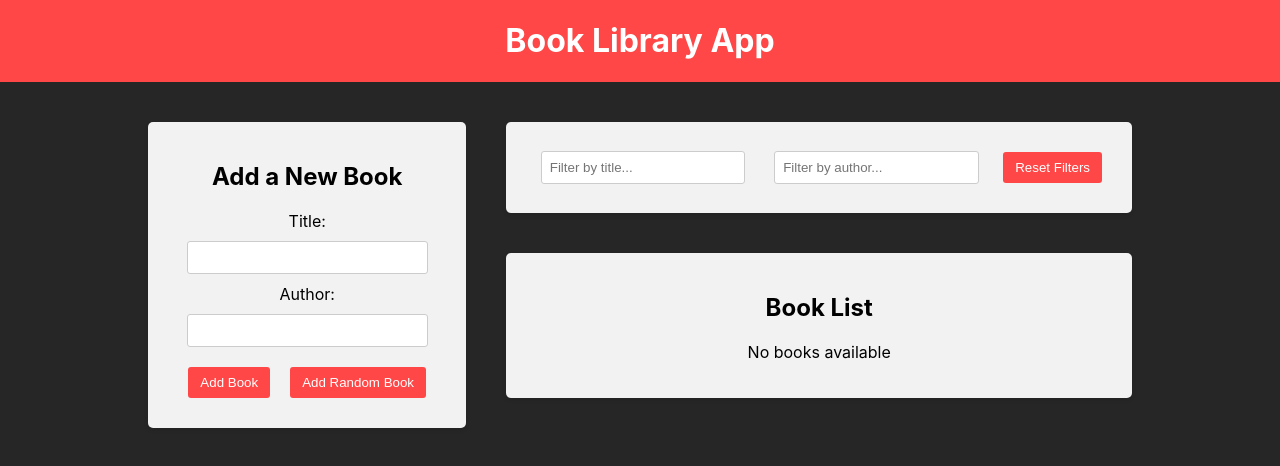
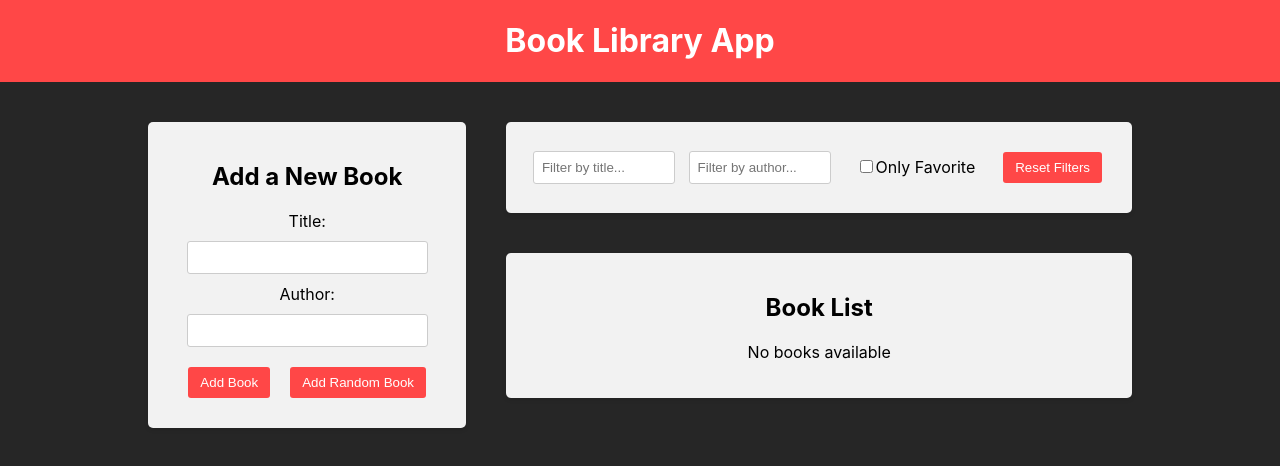
Before and after one commit to JaneSardarian/Book-Library-App, a React (Create React App) app in the folder frontend/: page / in a window 1280 px wide. Shown: the top 466 px of the page. Built offline with nearby package versions, Linux system fonts and the light colour scheme.

Commit message:
Favorite checkbox filter

```diff
--- a/frontend/src/components/BookList/BookList.js
+++ b/frontend/src/components/BookList/BookList.js
@@ -4,12 +4,14 @@
 import {
   selectTitleFilter,
   selectAuthorFilter,
+  selectOnlyFavoriteFilter,
 } from '../../redux/slices/filterSlice';
 import './BookList.css';
 const BookList = () => {
   const books = useSelector((state) => state.books);
   const titleFilter = useSelector(selectTitleFilter);
   const authorFilter = useSelector(selectAuthorFilter);
+  const onlyFavoriteFilter = useSelector(selectOnlyFavoriteFilter);
   const dispatch = useDispatch();
 
   const handleDeleteBook = (id) => {
@@ -26,8 +28,8 @@
     const matchesAuthor = book.author
       .toLowerCase()
       .includes(authorFilter.toLowerCase());
-
-    return matchesTitle && matchesAuthor;
+    const matchesFavorite = onlyFavoriteFilter ? book.isFavorite : true;
+    return matchesTitle && matchesAuthor && matchesFavorite;
   });
 
   return (
--- a/frontend/src/components/Filter/Filter.js
+++ b/frontend/src/components/Filter/Filter.js
@@ -1,9 +1,11 @@
 import { useDispatch, useSelector } from 'react-redux';
 import {
   selectTitleFilter,
+  selectAuthorFilter,
+  selectOnlyFavoriteFilter,
   setTitleFilter,
-  selectAuthorFilter,
   setAuthorFilter,
+  setOnlyFavorite,
   resetFilters,
 } from '../../redux/slices/filterSlice';
 import './Filter.css';
@@ -12,12 +14,16 @@
   const dispatch = useDispatch();
   const titleFilter = useSelector(selectTitleFilter);
   const authorFilter = useSelector(selectAuthorFilter);
+  const onlyFavoriteFilter = useSelector(selectOnlyFavoriteFilter);
 
   const handleTitleFilterChange = (e) => {
     dispatch(setTitleFilter(e.target.value));
   };
   const handleAuthorFilterChange = (e) => {
     dispatch(setAuthorFilter(e.target.value));
+  };
+  const handleOnlyFavoriteFilterChange = () => {
+    dispatch(setOnlyFavorite());
   };
   const handleResetFilters = () => {
     dispatch(resetFilters());
@@ -41,6 +47,16 @@
             onChange={handleAuthorFilterChange}
           ></input>
         </div>
+        <div className="filter-group">
+          <label>
+            <input
+              type="checkbox"
+              checked={onlyFavoriteFilter}
+              onChange={handleOnlyFavoriteFilterChange}
+            />
+            Only Favorite
+          </label>
+        </div>
         <button type="button" onClick={handleResetFilters}>
           Reset Filters
         </button>
--- a/frontend/src/redux/slices/filterSlice.js
+++ b/frontend/src/redux/slices/filterSlice.js
@@ -3,6 +3,7 @@
 const initialState = {
   title: '',
   author: '',
+  onlyFavorite: false,
 };
 
 const filterSlice = createSlice({
@@ -25,16 +26,25 @@
     setAuthorFilter: (state, action) => {
       state.author = action.payload;
     },
-    resetFilters: (state) => {
+    setOnlyFavorite: (state) => {
+      state.onlyFavorite = !state.onlyFavorite;
+    },
+
+    resetFilters: () => {
       return initialState;
     },
   },
 });
 
-export const { setTitleFilter, setAuthorFilter, resetFilters } =
-  filterSlice.actions;
+export const {
+  setTitleFilter,
+  setAuthorFilter,
+  setOnlyFavorite,
+  resetFilters,
+} = filterSlice.actions;
 
 export const selectTitleFilter = (state) => state.filter.title;
 export const selectAuthorFilter = (state) => state.filter.author;
+export const selectOnlyFavoriteFilter = (state) => state.filter.onlyFavorite;
 
 export default filterSlice.reducer;
```
